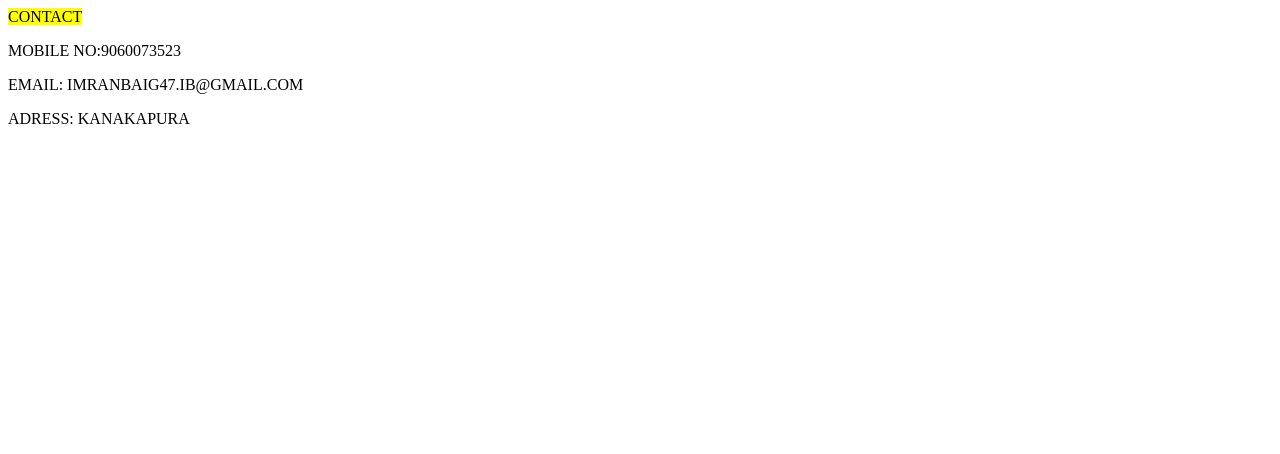
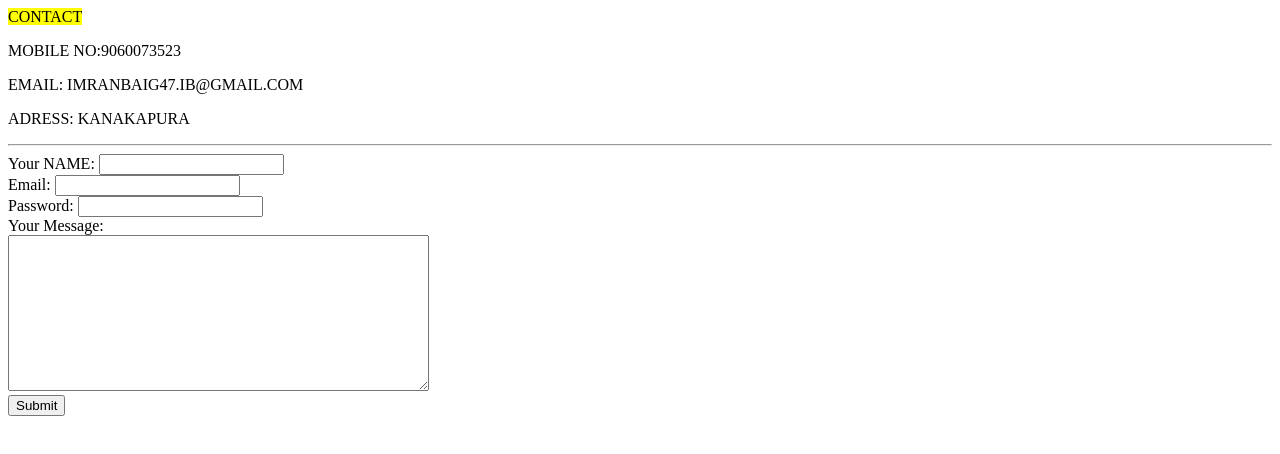
Before and after one commit to imranbaig47/CV, a plain HTML site: page CONTACT.html in a window 1280 px wide. Drawn offline with Linux system fonts and the light colour scheme.

Commit message:
updated CV of Imran

```diff
--- a/CONTACT.html
+++ b/CONTACT.html
@@ -9,5 +9,17 @@
   <p>MOBILE NO:9060073523</p>
   <p>EMAIL: IMRANBAIG47.IB@GMAIL.COM</p>
   <p>ADRESS: KANAKAPURA</p>
+      <hr>
+  <form class="" action="index.html" method="post">
+    <label>Your NAME:</label>
+    <input type="text" name="" value=""><br>
+    <label>Email:</label>
+    <input type="email" name="" value=""><br>
+    <label>Password:</label>
+    <input type="password" name="" value=""><br>
+    <label>Your Message:</label><br>
+    <textarea name="" rows="10" cols="50"></textarea><br>
+    <input type="submit" name="">
+  </form>
   </body>
 </html>
```
